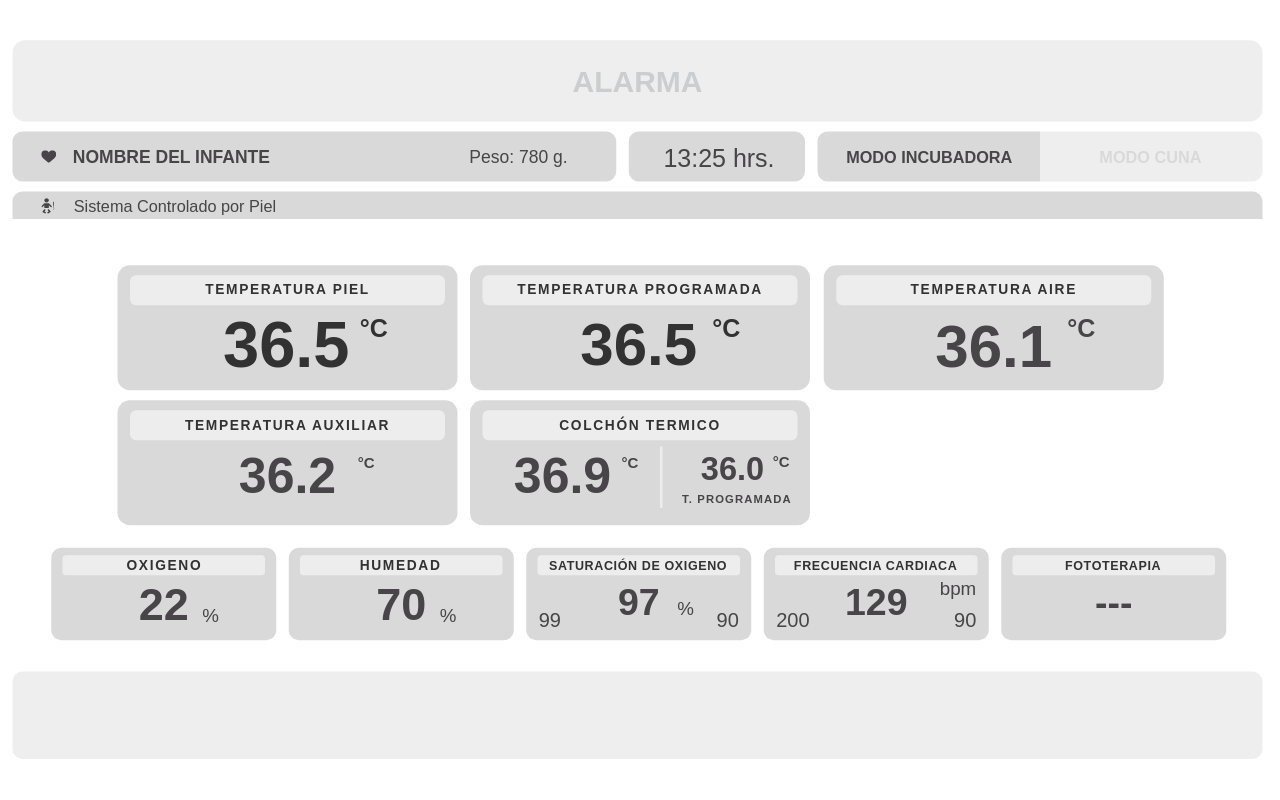
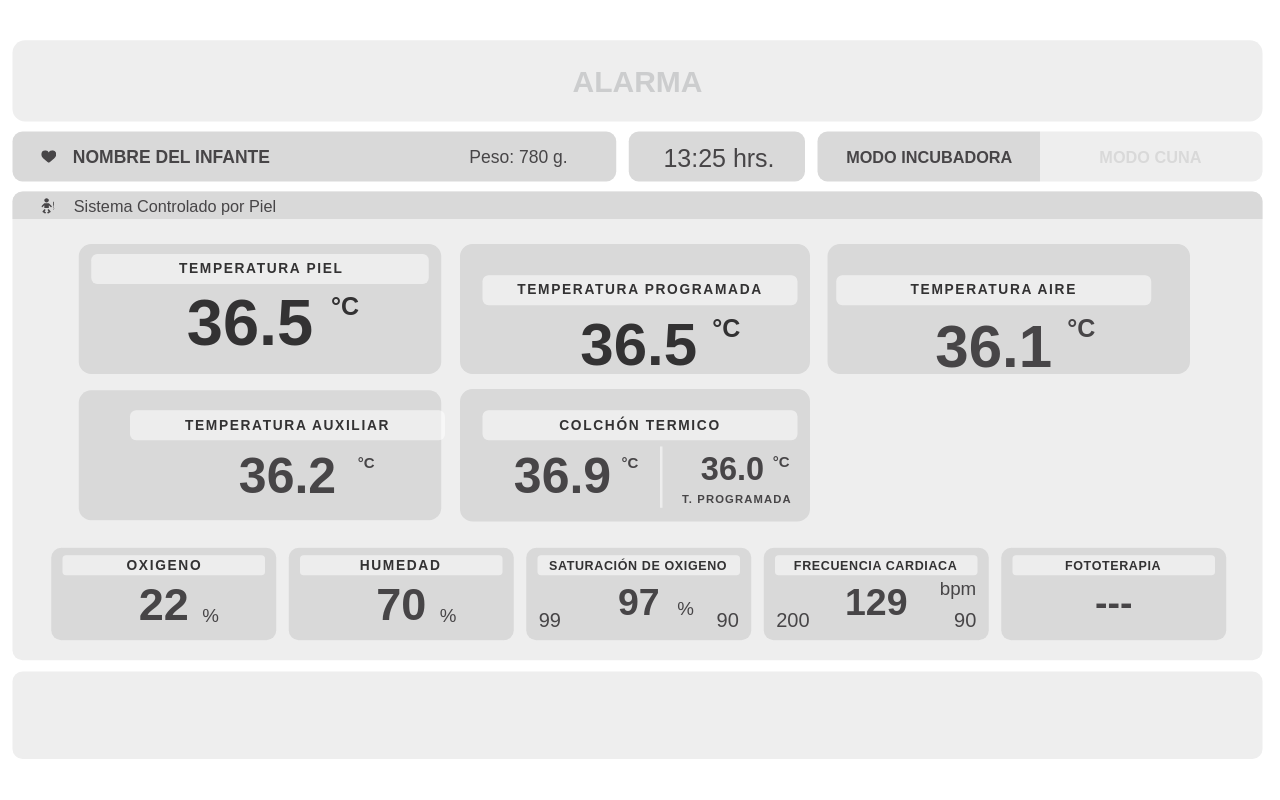
Before and after one commit to LESerrB/Torizon_Verdin, a Flask app: page / in a window 1280 px wide. Run offline with Flask 3, Linux system fonts and the light colour scheme.

Commit message:
Ubicados paneles de sensores

```diff
--- a/src/web/static/css/PantPrin-style.css
+++ b/src/web/static/css/PantPrin-style.css
@@ -127,3 +127,131 @@
   align-items: center;
   justify-content: center;
 }
+
+/*==============================================================================*/
+/*============================== Titulo del Panel ==============================*/
+/*==============================================================================*/
+.title-View {
+  background: #d9d9d9;
+  border-radius: 8px 8px 0px 0px;
+  width: 1000px;
+  height: 22px;
+  position: relative;
+}
+
+.ind-sup {
+  width: 11px;
+  height: 13px;
+  position: relative;
+  left: 23px;
+  top: 5px;
+  overflow: hidden;
+  aspect-ratio: 11/13;
+}
+.vector {
+  width: 19%;
+  height: 71.56%;
+  position: absolute;
+  right: 0.02%;
+  left: 80.97%;
+  bottom: 14.23%;
+  top: 14.21%;
+  overflow: visible;
+}
+.group {
+  width: 77.71%;
+  height: 99.99%;
+  position: absolute;
+  right: 22.29%;
+  left: 0.01%;
+  bottom: 0.01%;
+  top: 0%;
+  overflow: visible;
+}
+.sist-ctrl-piel {
+  color: #474547;
+  text-align: left;
+  font-family: "Montserrat-Medium", sans-serif;
+  font-size: 13px;
+  font-weight: 500;
+  position: relative;
+  left: calc(50% - 451px);
+  top: -10px;
+  width: 198px;
+  height: 16px;
+  display: flex;
+  align-items: center;
+  justify-content: flex-start;
+}
+/*==============================================================================*/
+/*============================= Paneles de Sensores ============================*/
+/*==============================================================================*/
+.rtngl-Sensor {
+  background: #d9d9d9;
+  border-radius: 10px;
+  width: 290px;
+  height: 104px;
+  position: relative;
+  left: 53px;
+  top: 20px;
+}
+
+.title-Sensor {
+  background: rgba(255, 255, 255, 0.55);
+  border-radius: 5px;
+  width: 270px;
+  height: 24px;
+  position: relative;
+  left: 10px;
+  top: 8px;
+}
+.lbl-Sensor {
+  color: #333233;
+  text-align: center;
+  font-family: "Montserrat-SemiBold", sans-serif;
+  font-size: 11px;
+  line-height: 11px;
+  letter-spacing: 0.12em;
+  font-weight: 600;
+  position: relative;
+  left: 18px;
+  top: 5px;
+  width: 236px;
+  height: 13px;
+  display: flex;
+  align-items: center;
+  justify-content: center;
+}
+
+.val-Sensor {
+  color: #333233;
+  text-align: center;
+  font-family: "Inter-Bold", sans-serif;
+  font-size: 52px;
+  line-height: 20px;
+  font-weight: 700;
+  position: relative;
+  left: 63px;
+  top: 18px;
+  width: 128px;
+  height: 48px;
+  display: flex;
+  align-items: center;
+  justify-content: center;
+}
+.units-Sensor {
+  color: #333233;
+  text-align: center;
+  font-family: "Montserrat-SemiBold", sans-serif;
+  font-size: 20px;
+  line-height: 20px;
+  font-weight: 600;
+  position: relative;
+  left: 188px;
+  top: -26px;
+  width: 30px;
+  height: 14px;
+  display: flex;
+  align-items: center;
+  justify-content: center;
+}
--- a/src/web/static/css/style.css
+++ b/src/web/static/css/style.css
@@ -80,6 +80,7 @@ html, body {
 /*------------------------------ Panel Principal -------------------------------*/
 /*------------------------------------------------------------------------------*/
 .pnl-Principal {
+  background: #eeeeee;
   border-radius: 8px;
   width: 1000px;
   height: 375px;
@@ -150,55 +100,31 @@ html, body {
 .rectangle-69 {
   background: #d9d9d9;
   border-radius: 10px;
-  width: 272px;
-  height: 100px;
+  width: 280px;
+  height: 104px;
   position: absolute;
-  left: 376px;
-  top: 185px;
+  left: 368px;
+  top: 168px;
 }
 .rectangle-72 {
   background: #d9d9d9;
   border-radius: 10px;
-  width: 272px;
-  height: 100px;
+  width: 280px;
+  height: 106px;
   position: absolute;
-  left: 376px;
-  top: 293px;
-}
-.rectangle-70 {
-  background: #d9d9d9;
-  border-radius: 10px;
-  width: 272px;
-  height: 100px;
-  position: absolute;
-  left: 94px;
-  top: 185px;
+  left: 368px;
+  top: 284px;
 }
 .rectangle-73 {
   background: #d9d9d9;
   border-radius: 10px;
-  width: 272px;
-  height: 100px;
+  width: 290px;
+  height: 104px;
   position: absolute;
-  left: 94px;
-  top: 293px;
+  left: 63px;
+  top: 285px;
 }
-._36-5 {
-  color: #333233;
-  text-align: center;
-  font-family: "Inter-Bold", sans-serif;
-  font-size: 52px;
-  line-height: 20px;
-  font-weight: 700;
-  position: absolute;
-  left: 165px;
-  top: 224px;
-  width: 128px;
-  height: 48px;
-  display: flex;
-  align-items: center;
-  justify-content: center;
-}
+
 ._36-2 {
   color: #474547;
   text-align: center;
@@ -231,15 +157,7 @@ html, body {
   align-items: center;
   justify-content: center;
 }
-.rectangle-77 {
-  background: rgba(255, 255, 255, 0.55);
-  border-radius: 5px;
-  width: 252px;
-  height: 24px;
-  position: absolute;
-  left: 104px;
-  top: 193px;
-}
+
 .rectangle-79 {
   background: rgba(255, 255, 255, 0.55);
   border-radius: 5px;
@@ -249,23 +167,7 @@ html, body {
   left: 104px;
   top: 301px;
 }
-.temperatura-piel {
-  color: #333233;
-  text-align: center;
-  font-family: "Montserrat-SemiBold", sans-serif;
-  font-size: 11px;
-  line-height: 11px;
-  letter-spacing: 0.12em;
-  font-weight: 600;
-  position: absolute;
-  left: 121px;
-  top: 198px;
-  width: 218px;
-  height: 13px;
-  display: flex;
-  align-items: center;
-  justify-content: center;
-}
+
 .temperatura-auxiliar {
   color: #333233;
   text-align: center;
@@ -308,22 +210,7 @@ html, body {
   left: 386px;
   top: 193px;
 }
-.c {
-  color: #333233;
-  text-align: center;
-  font-family: "Montserrat-SemiBold", sans-serif;
-  font-size: 20px;
-  line-height: 20px;
-  font-weight: 600;
-  position: absolute;
-  left: 284px;
-  top: 228px;
-  width: 30px;
-  height: 14px;
-  display: flex;
-  align-items: center;
-  justify-content: center;
-}
+
 .c2 {
   color: #474547;
   text-align: center;
@@ -909,11 +796,11 @@ html, body {
 .rectangle-71 {
   background: #d9d9d9;
   border-radius: 10px;
-  width: 272px;
-  height: 100px;
+  width: 290px;
+  height: 104px;
   position: absolute;
-  left: 659px;
-  top: 185px;
+  left: 662px;
+  top: 168px;
 }
 ._36-1 {
   color: #474547;
--- a/src/web/templates/PantPrin.html
+++ b/src/web/templates/PantPrin.html
@@ -1,6 +1,7 @@
 <title>Pantalla Inicial</title>
 
 <div class="pant-prin">
+  <!-- Barra Superior de Información del Paciente -->
   <div class="frm-Información">
     <div class="rtngl-infoPaciente">
       <img class="icn-crzn" src="{{ url_for('static', filename='icon/icon-corazon0.svg') }}" />
@@ -21,8 +22,9 @@
     </div>
   </div>
 
-
+  <!-- Panel de Vista Principal -->
   <div class="pnl-Principal">
+    <!-- Titulo de la Vista -->
     <div class="title-View">
       <div class="ind-sup">
         <img class="vector" src="{{ url_for('static', filename='icon/vector0.svg') }}" />
@@ -32,24 +34,27 @@
       <div class="sist-ctrl-piel">Sistema Controlado por Piel</div>
     </div>
 
+    <!-- Recuadros de Sensores -->
+    <div class="rtngl-Sensor">
+      <div class="title-Sensor">
+        <div class="lbl-Sensor">TEMPERATURA PIEL</div>
+        <div class="val-Sensor">36.5</div>
+        <div class="units-Sensor">°C</div>
+      </div>
+    </div>
 
   </div>
 
 
   <div class="rectangle-69"></div>
   <div class="rectangle-72"></div>
-  <div class="rectangle-70"></div>
   <div class="rectangle-73"></div>
-  <div class="_36-5">36.5</div>
   <div class="_36-2">36.2</div>
   <div class="_36-52">36.5</div>
-  <div class="rectangle-77"></div>
   <div class="rectangle-79"></div>
-  <div class="temperatura-piel">TEMPERATURA PIEL</div>
   <div class="temperatura-auxiliar">TEMPERATURA AUXILIAR</div>
   <div class="_36-9">36.9</div>
   <div class="rectangle-76"></div>
-  <div class="c">°C</div>
   <div class="c2">°C</div>
   <div class="rectangle-80"></div>
   <div class="temperatura-programada">TEMPERATURA PROGRAMADA</div>
```
Also changed, not shown: other parts of src/web/static/css/style.css (+2 -53 lines).
